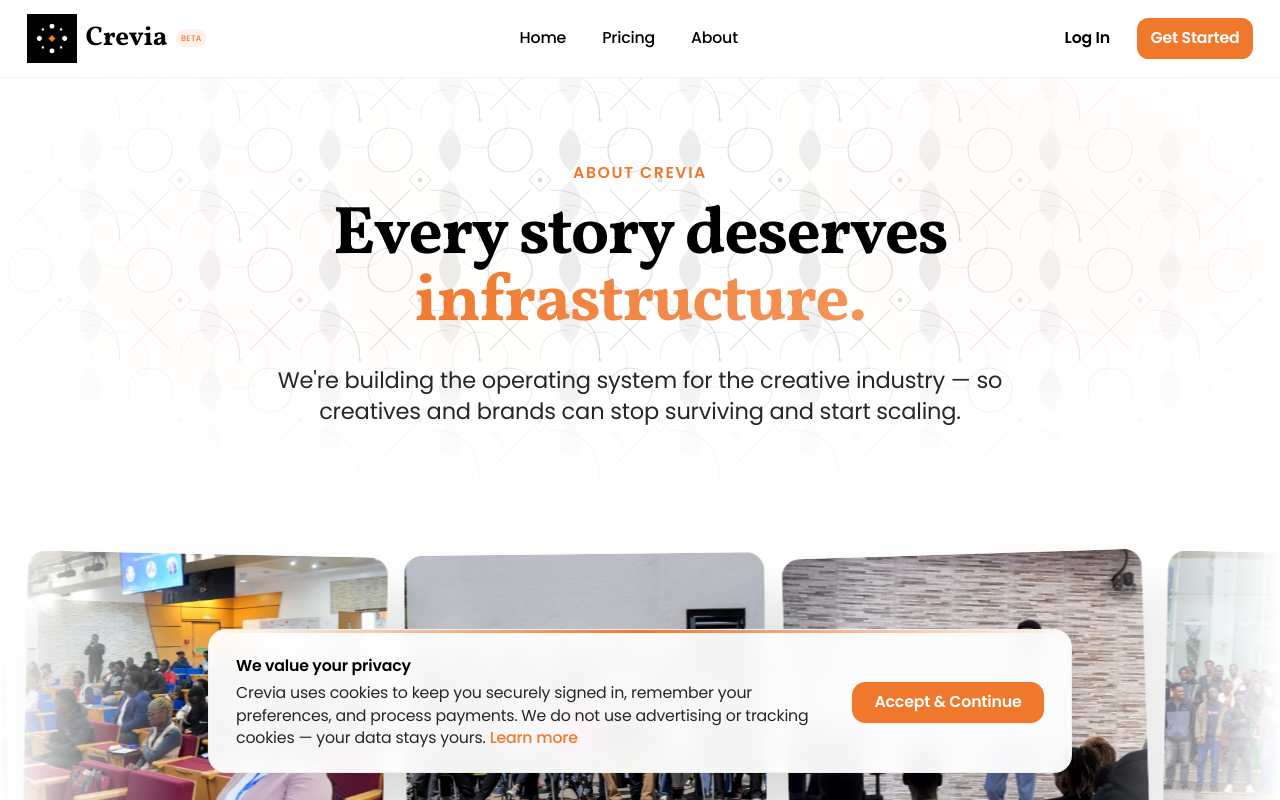
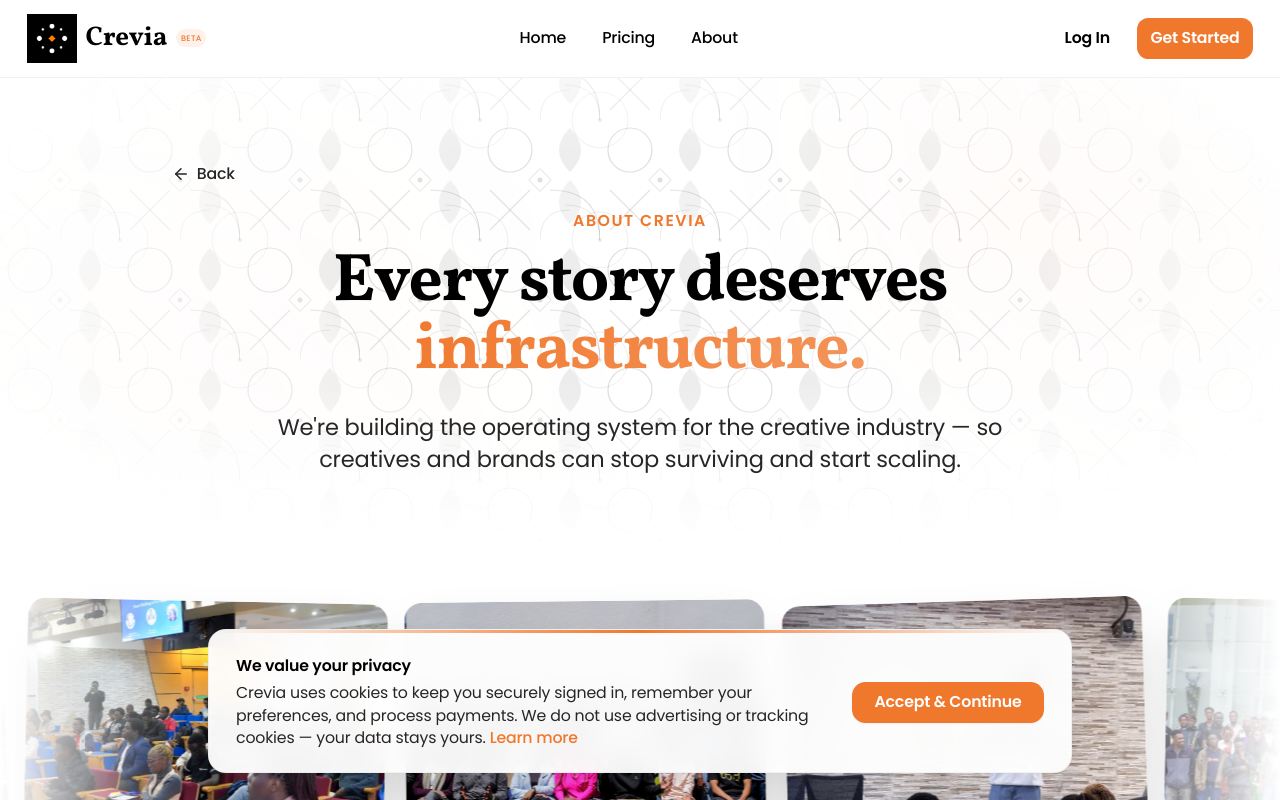
Before and after one commit to crevia-app/creviamvp, a React (Vite) app: page /about in a window 1280 px wide. Shown: the top 800 px of the page. Built offline with nearby package versions, Linux system fonts and the light colour scheme; no server answers; the HTML template or start-up script is replaced by a standard one.

Commit message:
implemented the backbutton  which falls back to define route when user lands directly

```diff
--- /dev/null
+++ b/src/components/BackButton.tsx
@@ -0,0 +1,30 @@
+import { useNavigate } from "react-router-dom";
+import { ArrowLeft } from "lucide-react";
+
+interface BackButtonProps {
+  fallback?: string;
+  className?: string;
+  label?: string;
+}
+
+export function BackButton({ fallback = "/", className = "", label = "Back" }: BackButtonProps) {
+  const navigate = useNavigate();
+
+  const handleBack = () => {
+    if (window.history.length > 1) {
+      navigate(-1);
+    } else {
+      navigate(fallback, { replace: true });
+    }
+  };
+
+  return (
+    <button
+      onClick={handleBack}
+      className={`inline-flex items-center gap-1.5 text-sm font-medium text-muted-foreground hover:text-foreground transition-colors duration-150 group ${className}`}
+    >
+      <ArrowLeft className="w-4 h-4 transition-transform duration-150 group-hover:-translate-x-0.5" />
+      <span>{label}</span>
+    </button>
+  );
+}
--- a/src/components/navigation/TopBar.tsx
+++ b/src/components/navigation/TopBar.tsx
@@ -1,6 +1,7 @@
 import { useState, useEffect, useRef } from "react";
-import { Link } from "react-router-dom";
+import { Link, useLocation } from "react-router-dom";
 import { Bell, Monitor, Sun, Moon } from "lucide-react";
+import { BackButton } from "@/components/BackButton";
 import { Button } from "@/components/ui/button";
 import { useNotifications } from "@/hooks/use-notifications";
 import NotificationSheet from "@/components/notifications/NotificationSheet";
@@ -19,7 +20,17 @@
   { value: "system", label: "System", icon: Monitor },
 ];
 
+const SUB_PAGE_PREFIXES = [
+  "/profile/",
+  "/privacy-policy",
+  "/terms-of-service",
+  "/app/about",
+  "/admin",
+];
+
 const TopBar = ({ profile, hideRightElements = false }: TopBarProps) => {
+  const location = useLocation();
+  const isSubPage = SUB_PAGE_PREFIXES.some((p) => location.pathname.startsWith(p));
   const [sheetOpen, setSheetOpen] = useState(false);
   const { notifications, unreadCount, loading, markRead, markAllRead, clearAll } =
     useNotifications(profile?.id ?? "");
@@ -57,7 +68,10 @@
   return (
     <header className="sticky top-0 z-40 w-full bg-black border-b border-white/10">
       <div className="flex h-16 items-center justify-between px-4 md:px-6">
-        {/* Logo */}
+        {/* Left side: back button on sub-pages, logo otherwise */}
+        {isSubPage ? (
+          <BackButton fallback="/kira" className="text-white/70 hover:text-white" />
+        ) : (
           <Link
             to="/dashboard"
             className="flex items-center gap-2 transition-all duration-[400ms] ease-[cubic-bezier(0.32,0.72,0,1)] hover:opacity-80"
@@ -68,6 +82,7 @@
               beta
             </span>
           </Link>
+        )}
 
         {/* Right side */}
         {!hideRightElements && (
--- a/src/pages/About.tsx
+++ b/src/pages/About.tsx
@@ -2,6 +2,7 @@
 import { useState, useEffect } from "react";
 import { Button } from "@/components/ui/button";
 import { ArrowRight, Calendar } from "lucide-react";
+import { BackButton } from "@/components/BackButton";
 import HeroPattern from "@/components/HeroPattern";
 import Footer from "@/components/Footer";
 import Header from "@/components/Header";
@@ -37,6 +38,11 @@
 
       {/* ═══════════════ HERO ═══════════════ */}
       <section className="relative pt-28 md:pt-36 pb-16 md:pb-20 px-4 md:px-6 overflow-hidden">
+        {!isEmbedded && (
+          <div className="container mx-auto max-w-4xl relative z-10 mb-4">
+            <BackButton fallback="/" />
+          </div>
+        )}
         <HeroPattern />
         <div className="container mx-auto max-w-4xl text-center relative z-10">
           <ScrollReveal>
--- a/src/pages/Pricing.tsx
+++ b/src/pages/Pricing.tsx
@@ -2,6 +2,7 @@
 import { Link, useNavigate } from "react-router-dom";
 import { Button } from "@/components/ui/button";
 import { Check, ArrowRight, Sparkles, Zap } from "lucide-react";
+import { BackButton } from "@/components/BackButton";
 import HeroPattern from "@/components/HeroPattern";
 import Header from "@/components/Header";
 import Footer from "@/components/Footer";
@@ -132,6 +133,9 @@
       {/* Hero */}
       <section className="relative pt-28 md:pt-36 pb-8 md:pb-12 px-4 md:px-6 overflow-hidden">
         <HeroPattern />
+        <div className="container mx-auto max-w-5xl relative z-10 mb-4">
+          <BackButton fallback="/" />
+        </div>
         <div className="container mx-auto max-w-5xl text-center relative z-10">
           <ScrollReveal>
             <p className="text-bronze font-poppins font-semibold text-sm tracking-widest uppercase mb-4">
--- a/src/pages/PublicProfile.tsx
+++ b/src/pages/PublicProfile.tsx
@@ -5,6 +5,7 @@
 import { Badge } from "@/components/ui/badge";
 import { Instagram, Linkedin, Youtube, Mail, Globe, CheckCircle2, Sparkles } from "lucide-react";
 import { VerifiedBadge } from "@/components/ui/VerifiedBadge";
+import { BackButton } from "@/components/BackButton";
 
 const PublicProfile = () => {
   const { username } = useParams();
@@ -252,6 +253,9 @@
       {isCustomImage && <div className="absolute inset-0 bg-black/50" />}
       {bgExtras.overlayStyle && <div className="absolute inset-0" style={bgExtras.overlayStyle} />}
       {bgExtras.className && <div className={`absolute inset-0 ${bgExtras.className}`} />}
+      <div className="absolute top-4 left-4 z-20">
+        <BackButton fallback="/" className="text-white/70 hover:text-white drop-shadow" />
+      </div>
       <div className={`${getPageWidth()} ${layoutClass} ${fadeAnimation ? 'animate-fade-in' : ''} relative z-10`}>
         {/* Profile Header */}
         <div className="text-center mb-8">
```
Lines whose indentation alone changed are shown as unchanged.
